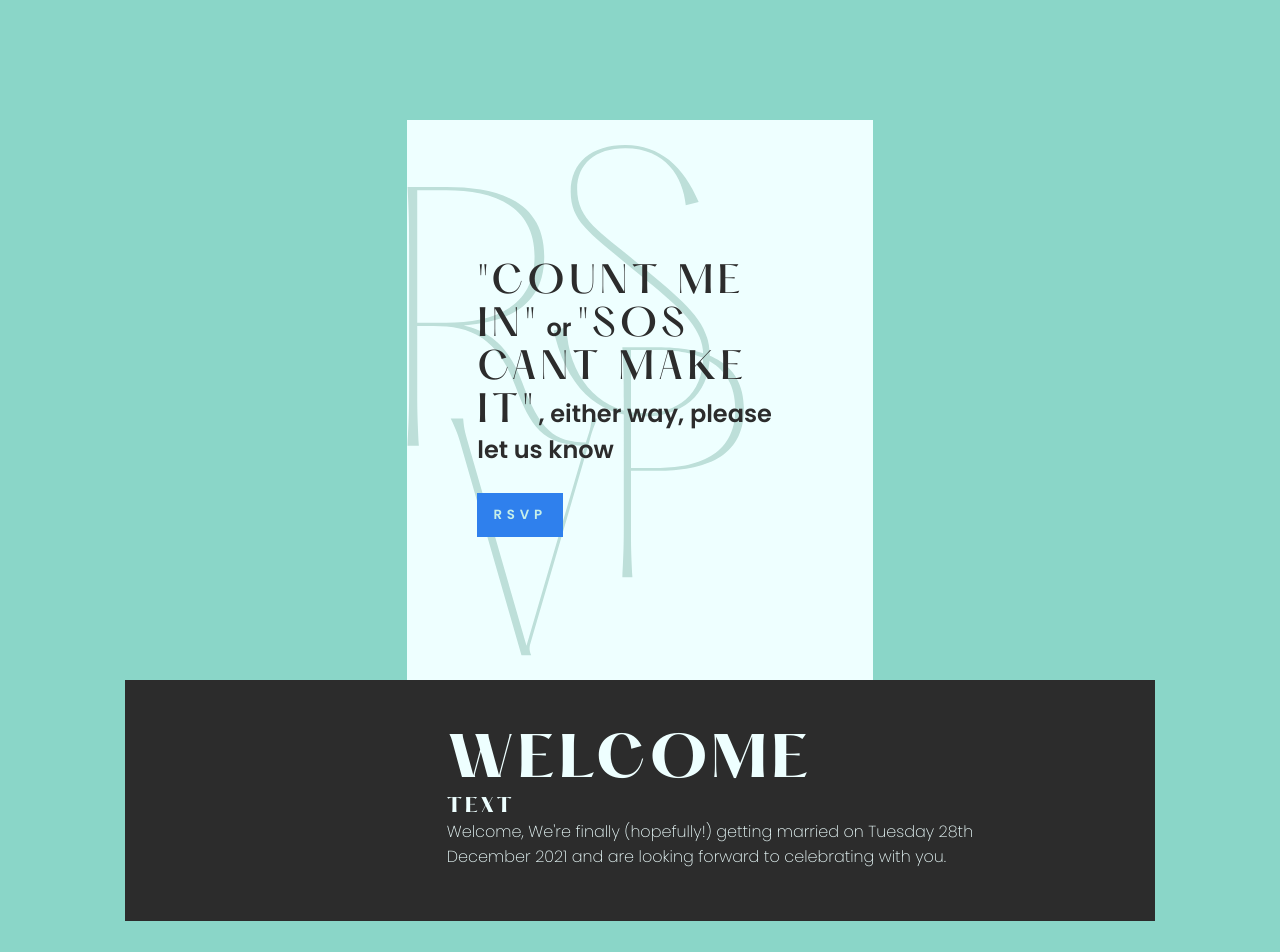
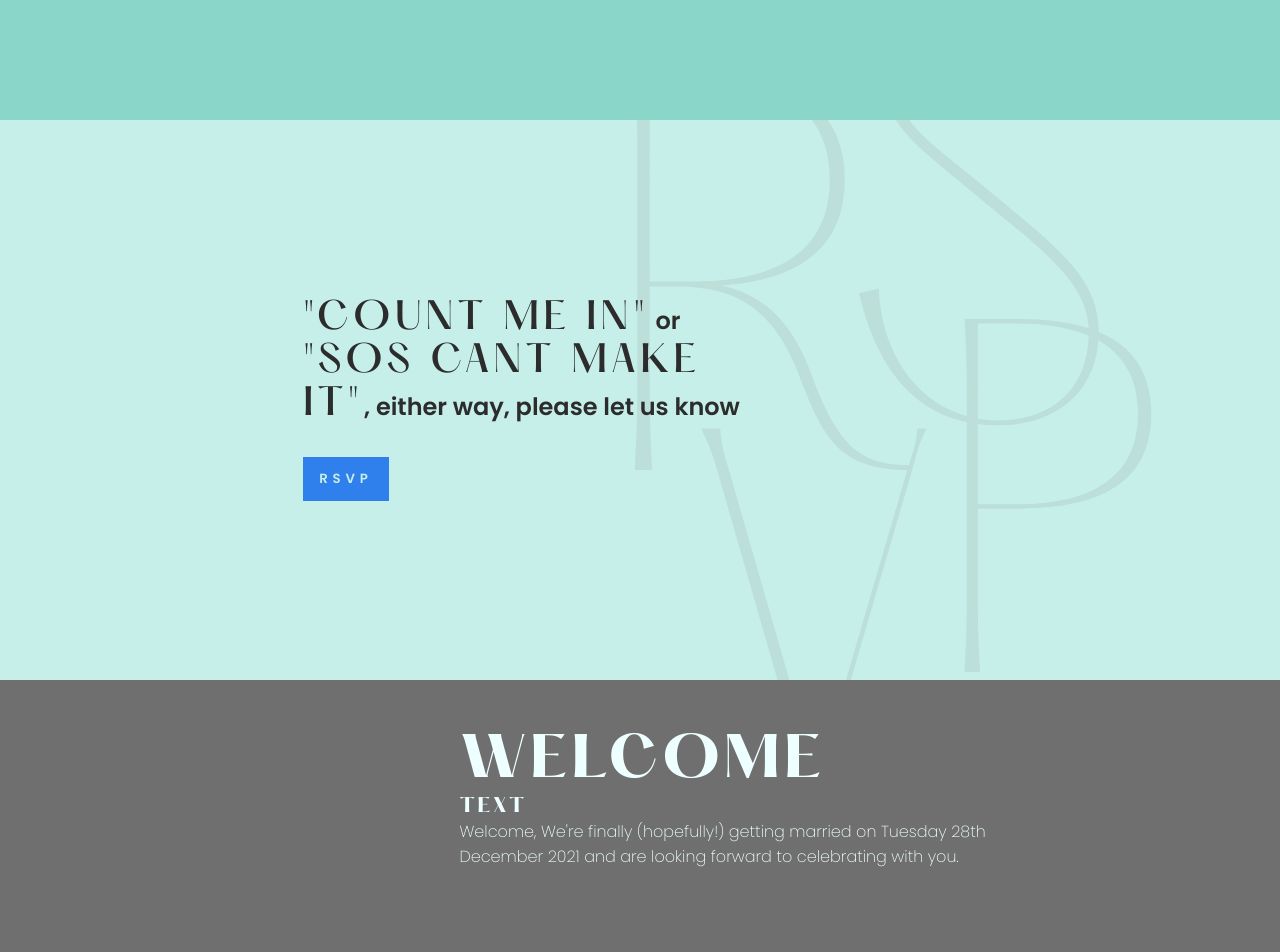
Before and after one commit to jamesgrubb/weddingnineteen, a Next.js app: page / in a window 1280 px wide. Shown: the part 680-1632 px from the top of the page. Built offline with nearby package versions, Linux system fonts and the light colour scheme.

Commit message:
minor tweaks

```diff
--- a/styles/_rsvp.scss
+++ b/styles/_rsvp.scss
@@ -1,10 +1,19 @@
 .rsvp {
+	--width: 95%;
+	@media (min-width: 60ch) {
+		--width: 70%;
+	}
 	background-color: var(--color-light);
 	display: flex;
 	flex-direction: column;
 	position: relative;
+	align-items: center;
 	height: 70vh;
+	background-color: var(--color-brand-light);
+	width: 100%;
 	&__content {
+		max-width: var(--width-max);
+		width: 100%;
 		display: flex;
 		align-items: center;
 		justify-content: center;
@@ -23,7 +32,7 @@
 		z-index: 0;
 	}
 	&__text {
-		width: 70%;
+		width: var(--width);
 		z-index: 1;
 		display: flex;
 		flex-direction: column;
--- a/styles/_section.scss
+++ b/styles/_section.scss
@@ -2,8 +2,8 @@
 	padding-block: var(--padding-block, var(--gap-lg));
 	--width-content: 95%;
 	--align: center;
-	--align-even: center;
-	--align-odd: center;
+	--align-even: flex-start;
+	--align-odd: flex-end;
 	--size-title: var(--text-md);
 	@include break-at(65ch) {
 		--size-title: var(--text-xl);
@@ -13,10 +13,12 @@
 		--align-odd: flex-end;
 		--width-content: 75%;
 	}
+	min-height: 500px;
 	display: flex;
+	width: 100%;
 	flex-direction: column;
 	align-items: center;
-	background-color: var(--color-gray-dark);
+	background-color: var(--color-gray-base);
 	&:nth-child(even) {
 		background-color: var(--color-brand-dark);
 		.section__item .section__content {
@@ -27,6 +29,7 @@
 		}
 	}
 	&__item {
+		max-width: 100ch;
 		display: flex;
 		justify-content: center;
 		margin: 0 auto;
--- a/styles/_theme.scss
+++ b/styles/_theme.scss
@@ -37,3 +37,7 @@ $gaps: (
 	xl: 2.6,
 	xxl: 3.2,
 );
+
+$widths: (
+	max: 100,
+);
--- a/styles/globals.scss
+++ b/styles/globals.scss
@@ -9,6 +9,9 @@
 @import 'form';
 @import 'menu';
 html {
+	@each $key, $width in $widths {
+		--width-#{$key}: #{$width}ch;
+	}
 	@each $key, $spacing in $letterSpacing {
 		--letter-spacing-#{$key}: #{$spacing};
 	}
```
Also changed, not shown: components/Forms/UpdateGuest/Menu.module.scss (+41 -0 lines), components/Forms/UpdateGuest/index.js (+25 -8 lines).
